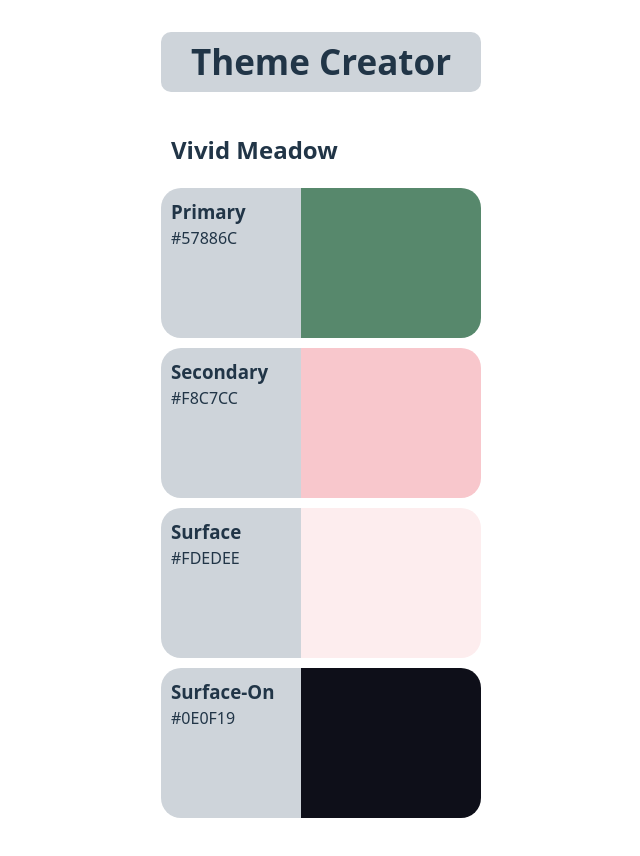
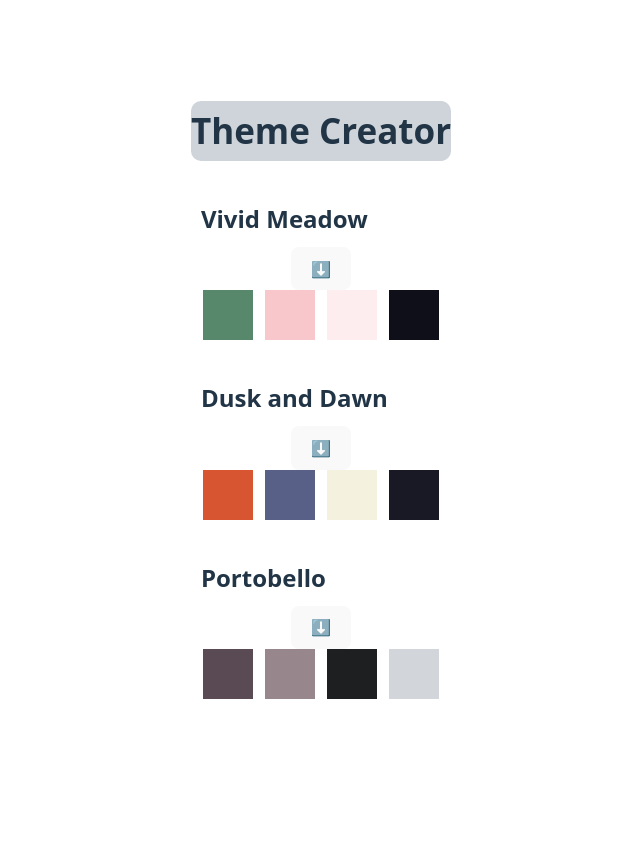
Before and after one commit to dominikmusewitsch/theme-creator, a React (Vite) app: page / in a window 1280 px wide. Shown: the top 856 px of the page, without its empty margins (319-959 px from the left). After the commit the page ends 800 px from the top, so only its background shows below. Built offline with nearby package versions, Linux system fonts and the light colour scheme.

Commit message:
add preview and toggle function

```diff
--- a/src/App.css
+++ b/src/App.css
@@ -63,3 +63,8 @@
   text-align: left;
   margin: 40px auto 10px 10px;
 }
+
+.preview {
+  display: flex;
+  justify-content: space-evenly;
+}
--- a/src/App.jsx
+++ b/src/App.jsx
@@ -1,24 +1,17 @@
 import "./App.css";
-import ColorCard from "./ColorCard";
-import { themes } from "./db.js";
+import { Theme } from "./components/Theme";
 
 function App() {
-  const theme = themes[0];
   return (
     <>
       <header className="header">Theme Creator</header>
       <main>
-        <h2 className="name">{theme.name}</h2>
-        <ul className="colorcard__list">
-          <li key={theme.id}>
-            {theme.colors.map((color, index) => (
-              <ColorCard key={index} value={color.value} role={color.role} />
-            ))}
-          </li>
-        </ul>
+        <Theme />
       </main>
     </>
   );
 }
 
 export default App;
+
+// App.jsx nehme ich nur als sammelpunkt für meine komponente und wende hier keine logik an
--- /dev/null
+++ b/src/components/ColorPreview.css
@@ -0,0 +1,4 @@
+.color-preview {
+  height: 50px;
+  width: 50px;
+}
--- /dev/null
+++ b/src/components/ColorPreview.jsx
@@ -0,0 +1,7 @@
+import "./ColorPreview.css";
+
+export function ColorPreview({ value }) {
+  return (
+    <div className="color-preview" style={{ backgroundColor: value }}></div>
+  );
+}
--- /dev/null
+++ b/src/components/Theme.jsx
@@ -0,0 +1,51 @@
+import { themes } from "../db";
+import ColorCard from "./ColorCard";
+import { ColorPreview } from "./ColorPreview";
+import { useState } from "react";
+
+export function Theme() {
+  const [view, setView] = useState(false);
+
+  const handleClickView = (id) => {
+    setView((prev) => ({
+      ...prev, // MORGEN NOCHMAL DURCHGEHEN
+      [id]: !prev[id], // toggelt den aktuellen Status: [colortheme-id]: !view
+    }));
+  };
+
+  return (
+    <div>
+      {themes.map((theme) => (
+        <>
+          <h2 className="name">{theme.name}</h2>
+          <button onClick={() => handleClickView(theme.id)}>
+            {view[theme.id] ? "⬆️" : "⬇️"}
+          </button>
+          {view[theme.id] ? (
+            <ul className="colorcard__list">
+              <li key={theme.id}>
+                {theme.colors.map((color) => (
+                  <ColorCard
+                    key={color.name}
+                    value={color.value}
+                    role={color.role}
+                  />
+                ))}
+              </li>
+            </ul>
+          ) : (
+            <article className="preview">
+              {theme.colors.map((color) => (
+                <ColorPreview
+                  key={color.name}
+                  value={color.value}
+                  role={color.role}
+                />
+              ))}
+            </article>
+          )}
+        </>
+      ))}
+    </div>
+  );
+}
```
Also changed, not shown: src/components/ColorCard.css (renamed from src/ColorCard.css), src/components/ColorCard.jsx (renamed from src/ColorCard.jsx).
